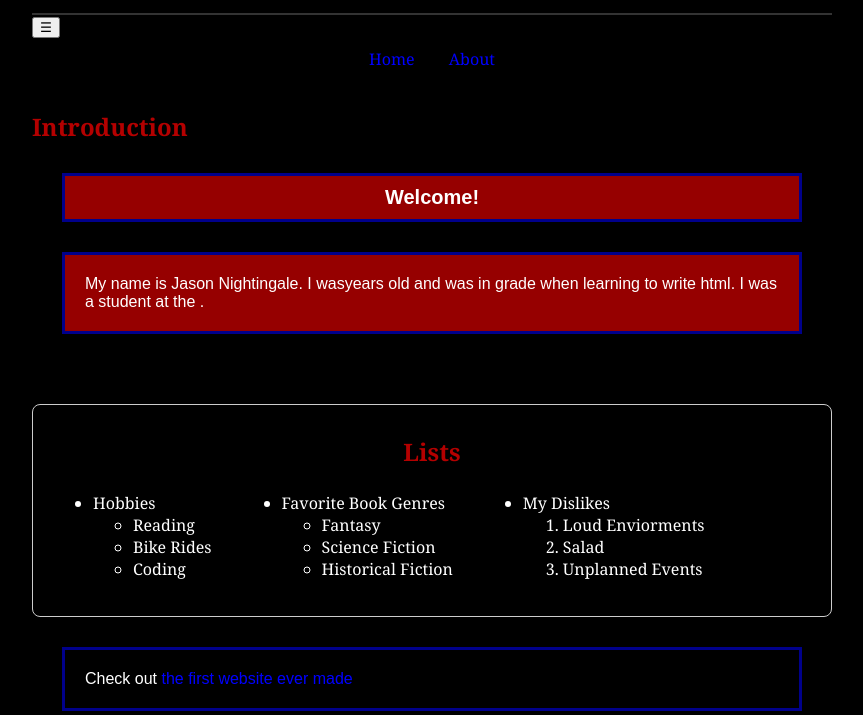
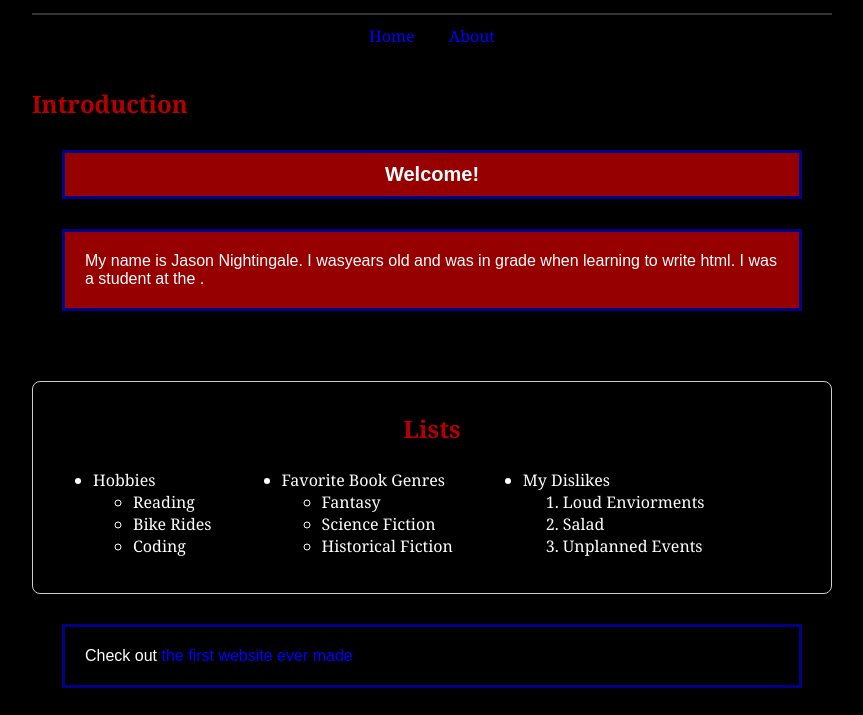
Before and after one commit to nightingalejason000-code/my-website, a plain HTML site: page index.html in a window 1280 px wide. Shown: the part 132-847 px from the top of the page, without its empty margins (208-1071 px from the left). Drawn offline with Linux system fonts and the light colour scheme.

Commit message:
removed menu bar temporarily

```diff
--- a/index.html
+++ b/index.html
@@ -16,7 +16,7 @@
 
     </header>
 
-  <button id="menu-btn">&#9776</button>
+  <!-- <button id="menu-btn">&#9776</button> -->
 
     <nav>
         <a href="index.html">Home</a>
```
